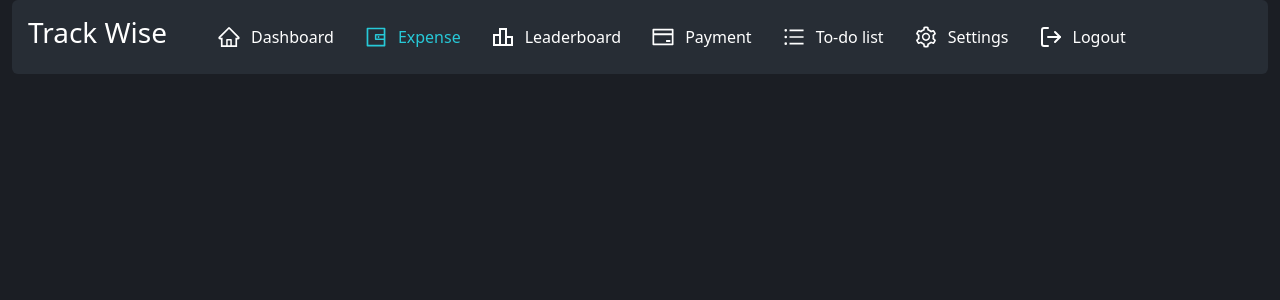
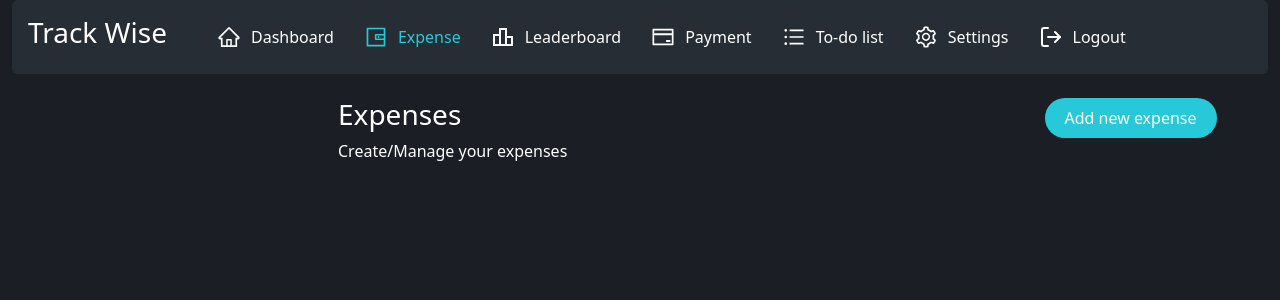
Before and after one commit to weebySagar/full-stack-expense-app, a React (Vite) app in the folder frontend/: page /expenses in a window 1280 px wide. Shown: the top 300 px of the page. Built offline with nearby package versions, Linux system fonts and the light colour scheme.

Commit message:
created button component

```diff
--- /dev/null
+++ b/frontend/src/components/ui/button/Button.jsx
@@ -0,0 +1,44 @@
+import React from "react";
+import { Link } from "react-router-dom";
+
+export default function Button({
+  onClick,
+  title,
+  icon,
+  disabled,
+  variant = "primary",
+  href,
+  className,
+  style,
+  id,
+  iconOnly = false,
+  reverse = false,
+  ...rest
+}) {
+  return !href?.trim() ? (
+    <button
+      className={`${variant === "primary" ? "btn-primary" : "btn-secondary"} ${
+        reverse ? "flex-row-reverse" : ""
+      } ${className}`}
+      disabled={disabled}
+      onClick={onClick}
+      style={{ ...style }}
+      id={id}
+    >
+      {icon && <span>{icon}</span>}
+      {!iconOnly && <span>{title}</span>}
+    </button>
+  ) : (
+    <Link
+      to={href}
+      style={{ ...style }}
+      id={id}
+      className={`${variant === "primary" ? "btn-primary" : "btn-secondary"}${
+        reverse ? "flex-row-reverse" : ""
+      } ${className}`}
+    >
+      {icon && <span>{icon}</span>}
+      {!iconOnly && <span>{title}</span>}
+    </Link>
+  );
+}
--- a/frontend/src/layout/AppLayout.jsx
+++ b/frontend/src/layout/AppLayout.jsx
@@ -5,7 +5,9 @@ export default function AppLayout({ children }) {
     return (
         <main>
             <Navbar />
-            {children}
+            <div className="container-fluid mt-4">
+                {children}
+            </div>
         </main>
     )
 }
--- a/frontend/src/pages/Expenses.jsx
+++ b/frontend/src/pages/Expenses.jsx
@@ -1,10 +1,30 @@
-import { CustomTable } from '@/components/customtable/CustomTable'
-import React from 'react'
+import { CustomTable } from "@/components/customtable/CustomTable";
+import Button from "@/components/ui/button/Button";
+import React from "react";
+import { AiOutlineWallet } from "react-icons/ai";
+import { Link } from "react-router-dom";
 
 export default function Expenses() {
-    return (
-        <div>
-            {/* <CustomTable /> */}
+  const fetchExpenses = () => {
+    try {
+    } catch (error) {}
+  };
+  return (
+    <div className="container-fluid mt-4">
+      <div className="row">
+        <div className="col-3">{/*  */}</div>
+        <div className="col-9">
+          <div className="row">
+            <div className="col-9">
+              <h3>Expenses</h3>
+              <p>Create/Manage your expenses</p>
+            </div>
+            <div className="col-3">
+              <Button href={"/expenses/new"} title={"Add new expense"} />
+            </div>
+          </div>
         </div>
-    )
+      </div>
+    </div>
+  );
 }
--- a/frontend/src/routes/route.js
+++ b/frontend/src/routes/route.js
@@ -1,3 +1,4 @@
+import AddExpense from "@/pages/AddExpense";
 import DashBoard from "@/pages/DashBoard";
 import Expenses from "@/pages/Expenses";
 import ForgotPassword from "@/pages/ForgotPassword";
@@ -44,7 +45,7 @@ const routes = [
     },
     {
         path: '/expenses/:id',
-        view: Expenses,
+        view: AddExpense,
         layout: 'app'
     },
     {
--- a/frontend/src/styles/global.scss
+++ b/frontend/src/styles/global.scss
@@ -31,6 +31,9 @@ a {
     outline: none;
     padding: 8px 20px;
     border: none;
+    display: inline-flex;
+    align-items: center;
+    gap: 10px;
 }
 
 .btn-secondary {
@@ -40,6 +43,9 @@ a {
     outline: none;
     padding: 8px 20px;
     border: 1px solid $button-secondary-border-color;
+    display: inline-flex;
+    align-items: center;
+    gap: 10px;
 
     &:hover {
         background-color: $button-secondary-hover-background-color;
```
